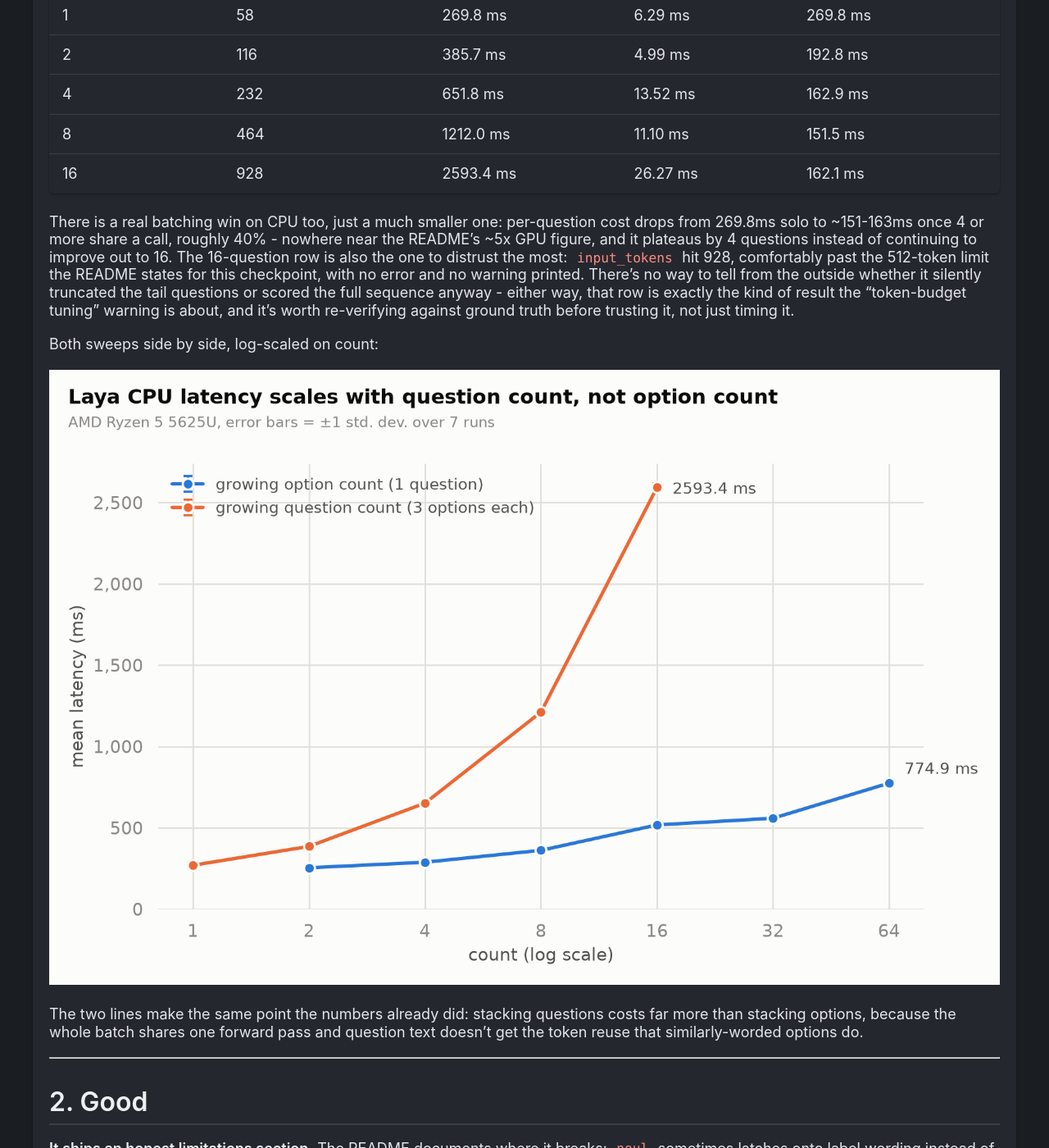
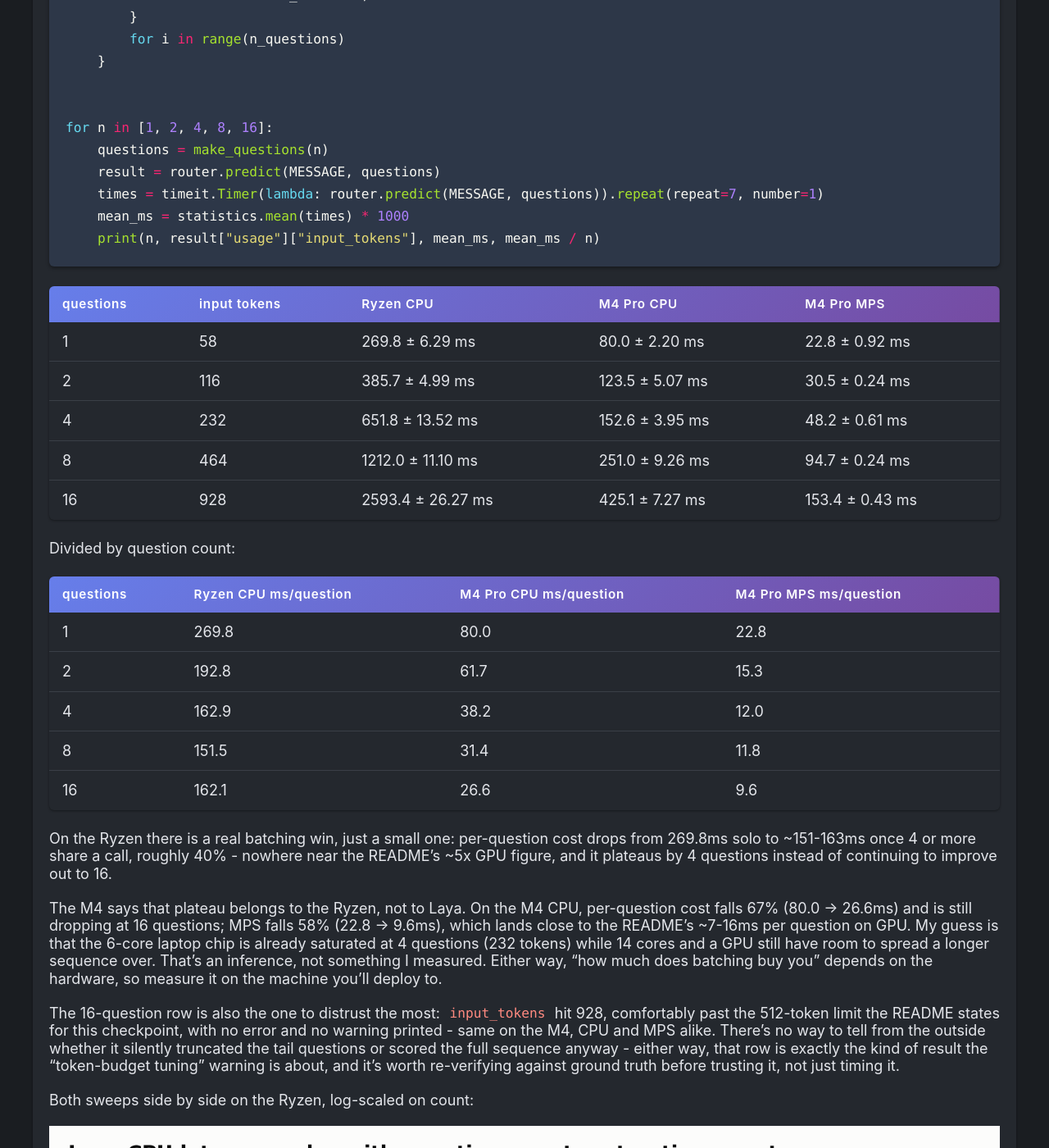
Before and after one commit to CarlosPena00/carlospena00.github.io, a Jekyll site: the page built from _posts/2026-09-24-llm-laya-decision-engine.md, in a window 1280 px wide and 1400 px high, scrolled down 4417 px. Shown: the whole window at 82% size. Built offline with Jekyll 4.4.1, drawn with Linux system fonts in a browser that asks for light colours; some of the changed text lies outside the part shown.

Commit message:
docs(blog): Add Apple M4 Pro CPU/MPS benchmarks to Laya post
Co-Authored-By: Claude Opus 5.5 <noreply@anthropic.com>

````diff
--- a/_posts/2026-09-24-llm-laya-decision-engine.md
+++ b/_posts/2026-09-24-llm-laya-decision-engine.md
@@ -70,6 +70,15 @@ A built-in `Router` looks at the input's language/script and dispatches to one o
 
 That first pass actually read 802ms, with a much wider spread. Turned out other applications were competing for the same cores at the time - closing them and re-running twice in a row gave 522ms ± 4.46ms and 525ms ± 4.79ms, consistently, with the std dev dropping from ~16ms to ~5ms. Lesson worth stating plainly: a single wall-clock CPU timing on a normal desktop is not a benchmark, and the fix isn't a fancier flag on `timeit` - it's closing the other applications and rerunning until the number stops moving.
 
+Re-ran everything in this section on a second machine, an Apple M4 Pro (14 cores, laya 0.3.20, torch 2.14), once pinned to CPU and once on the Apple GPU. One gotcha first: on a Mac, `Router()` silently picks MPS when it's available, so a CPU number needs an explicit `Router(device="cpu")`. The same warning about noisy runs applied here too - of four CPU runs, the second came out 10-20% slower across the board, and the third and fourth agreed within ~5%. Numbers below are from the third:
+
+```text
+M4 Pro CPU : 139.7 ms ± 4.20 ms
+M4 Pro MPS :  39.5 ms ± 2.55 ms
+```
+
+3.7x faster than the Ryzen on CPU alone, 13x on the GPU, same answers on all three (`billing`, `churn_risk` 0.879, routed to `english`).
+
 That test had 3 options total across 3 questions. The README warns that high-cardinality `choice` (50+ options) needs "token-budget tuning," so I swept a single `choice` question from 2 to 64 options, same message, `timeit.repeat(repeat=7, number=1)` each time:
 
 ```python
@@ -91,20 +100,22 @@ for n in [2, 4, 8, 16, 32, 64]:
     print(n, result["usage"]["input_tokens"], statistics.mean(times), statistics.stdev(times))
 ```
 
-| options | input tokens | mean | std |
-|---|---|---|---|
-| 2 | 43 | 254.4 ms | 19.40 ms |
-| 4 | 61 | 288.4 ms | 3.55 ms |
-| 8 | 97 | 361.7 ms | 6.62 ms |
-| 16 | 169 | 517.8 ms | 7.82 ms |
-| 32 | 185 | 558.9 ms | 23.60 ms |
-| 64 | 277 | 774.9 ms | 7.43 ms |
+| options | input tokens | Ryzen CPU | M4 Pro CPU | M4 Pro MPS |
+|---|---|---|---|---|
+| 2 | 43 | 254.4 ± 19.40 ms | 71.4 ± 1.70 ms | 19.9 ± 0.50 ms |
+| 4 | 61 | 288.4 ± 3.55 ms | 75.5 ± 1.13 ms | 22.6 ± 0.28 ms |
+| 8 | 97 | 361.7 ± 6.62 ms | 111.1 ± 6.32 ms | 28.3 ± 1.06 ms |
+| 16 | 169 | 517.8 ± 7.82 ms | 137.6 ± 6.56 ms | 35.5 ± 0.26 ms |
+| 32 | 185 | 558.9 ± 23.60 ms | 145.8 ± 10.31 ms | 38.2 ± 0.35 ms |
+| 64 | 277 | 774.9 ± 7.43 ms | 201.4 ± 5.43 ms | 55.1 ± 0.31 ms |
 
-(Run with the background load from above already closed - a couple of entries still show a wider std dev than the others. Even a "clean" desktop benchmark isn't a lab bench.)
+(Ryzen run with the background load from above already closed - a couple of entries still show a wider std dev than the others. Even a "clean" desktop benchmark isn't a lab bench. The GPU column is the only one with sub-millisecond spread across the board.)
 
-Latency tracks input tokens, not option count directly - the whole `criteria` dict goes into one forward pass, there's no per-option encoding step. 16 -> 32 options barely adds tokens (169 -> 185, since `"describes item number N"` reuses most of its subwords) and latency barely moves (517.8ms -> 558.9ms); 32 -> 64 nearly doubles the token count (185 -> 277) and latency jumps with it (558.9ms -> 774.9ms). The real lever on cost is criteria text length, not the number of buckets - ten verbose options can cost more than fifty terse ones.
+The input token counts are identical on both machines - same tokenizer, same prompt - so the columns are a like-for-like comparison. The M4 CPU runs a steady ~3.3-3.9x faster than the Ryzen, and MPS another ~3.3-3.9x on top of that.
 
-One of these runs also printed a `RuntimeWarning` straight from the library:
+Latency tracks input tokens, not option count directly - the whole `criteria` dict goes into one forward pass, there's no per-option encoding step. 16 -> 32 options barely adds tokens (169 -> 185, since `"describes item number N"` reuses most of its subwords) and latency barely moves (517.8ms -> 558.9ms); 32 -> 64 nearly doubles the token count (185 -> 277) and latency jumps with it (558.9ms -> 774.9ms). The M4 shows the same shape on both devices (137.6 -> 145.8 -> 201.4ms on CPU, 35.5 -> 38.2 -> 55.1ms on MPS), so this is a property of the model, not of one machine. The real lever on cost is criteria text length, not the number of buckets - ten verbose options can cost more than fifty terse ones.
+
+One of these runs also printed a `RuntimeWarning` straight from the library (and it prints again on the M4, at checkpoint load, so it's the checkpoint and not the machine):
 
 ```text
 laya: this checkpoint ships invalid temperatures or values outside [0.5, 5];
@@ -141,21 +152,41 @@ for n in [1, 2, 4, 8, 16]:
     print(n, result["usage"]["input_tokens"], mean_ms, mean_ms / n)
 ```
 
-| questions | input tokens | mean | std | ms/question |
+| questions | input tokens | Ryzen CPU | M4 Pro CPU | M4 Pro MPS |
 |---|---|---|---|---|
-| 1 | 58 | 269.8 ms | 6.29 ms | 269.8 ms |
-| 2 | 116 | 385.7 ms | 4.99 ms | 192.8 ms |
-| 4 | 232 | 651.8 ms | 13.52 ms | 162.9 ms |
-| 8 | 464 | 1212.0 ms | 11.10 ms | 151.5 ms |
-| 16 | 928 | 2593.4 ms | 26.27 ms | 162.1 ms |
+| 1 | 58 | 269.8 ± 6.29 ms | 80.0 ± 2.20 ms | 22.8 ± 0.92 ms |
+| 2 | 116 | 385.7 ± 4.99 ms | 123.5 ± 5.07 ms | 30.5 ± 0.24 ms |
+| 4 | 232 | 651.8 ± 13.52 ms | 152.6 ± 3.95 ms | 48.2 ± 0.61 ms |
+| 8 | 464 | 1212.0 ± 11.10 ms | 251.0 ± 9.26 ms | 94.7 ± 0.24 ms |
+| 16 | 928 | 2593.4 ± 26.27 ms | 425.1 ± 7.27 ms | 153.4 ± 0.43 ms |
 
-There is a real batching win on CPU too, just a much smaller one: per-question cost drops from 269.8ms solo to ~151-163ms once 4 or more share a call, roughly 40% - nowhere near the README's ~5x GPU figure, and it plateaus by 4 questions instead of continuing to improve out to 16. The 16-question row is also the one to distrust the most: `input_tokens` hit 928, comfortably past the 512-token limit the README states for this checkpoint, with no error and no warning printed. There's no way to tell from the outside whether it silently truncated the tail questions or scored the full sequence anyway - either way, that row is exactly the kind of result the "token-budget tuning" warning is about, and it's worth re-verifying against ground truth before trusting it, not just timing it.
+Divided by question count:
 
-Both sweeps side by side, log-scaled on count:
+| questions | Ryzen CPU ms/question | M4 Pro CPU ms/question | M4 Pro MPS ms/question |
+|---|---|---|---|
+| 1 | 269.8 | 80.0 | 22.8 |
+| 2 | 192.8 | 61.7 | 15.3 |
+| 4 | 162.9 | 38.2 | 12.0 |
+| 8 | 151.5 | 31.4 | 11.8 |
+| 16 | 162.1 | 26.6 | 9.6 |
+
+On the Ryzen there is a real batching win, just a small one: per-question cost drops from 269.8ms solo to ~151-163ms once 4 or more share a call, roughly 40% - nowhere near the README's ~5x GPU figure, and it plateaus by 4 questions instead of continuing to improve out to 16.
+
+The M4 says that plateau belongs to the Ryzen, not to Laya. On the M4 CPU, per-question cost falls 67% (80.0 -> 26.6ms) and is still dropping at 16 questions; MPS falls 58% (22.8 -> 9.6ms), which lands close to the README's ~7-16ms per question on GPU. My guess is that the 6-core laptop chip is already saturated at 4 questions (232 tokens) while 14 cores and a GPU still have room to spread a longer sequence over. That's an inference, not something I measured. Either way, "how much does batching buy you" depends on the hardware, so measure it on the machine you'll deploy to.
+
+The 16-question row is also the one to distrust the most: `input_tokens` hit 928, comfortably past the 512-token limit the README states for this checkpoint, with no error and no warning printed - same on the M4, CPU and MPS alike. There's no way to tell from the outside whether it silently truncated the tail questions or scored the full sequence anyway - either way, that row is exactly the kind of result the "token-budget tuning" warning is about, and it's worth re-verifying against ground truth before trusting it, not just timing it.
+
+Both sweeps side by side on the Ryzen, log-scaled on count:
 
 <img src="../../../assets/images/laya_perf_scaling.png" alt="Line chart comparing Laya CPU latency as option count grows (2 to 64, one question) versus question count grows (1 to 16, three options each). The option-count line rises gently from ~254ms to ~775ms. The question-count line rises much more steeply, from ~270ms to ~2593ms at 16 questions.">
 
 The two lines make the same point the numbers already did: stacking questions costs far more than stacking options, because the whole batch shares one forward pass and question text doesn't get the token reuse that similarly-worded options do.
+
+Same two sweeps on the M4 Pro, CPU and GPU on one chart:
+
+<img src="../../../assets/images/laya_perf_scaling_m4.png" alt="Line chart of Laya latency on an Apple M4 Pro, CPU (solid lines) versus MPS GPU (dashed lines), log-scaled on count. On CPU, the option-count line rises from ~71ms to ~201ms at 64 options and the question-count line from ~80ms to ~425ms at 16 questions. On MPS, the option-count line rises from ~20ms to ~55ms and the question-count line from ~23ms to ~153ms.">
+
+The shape is the same as on the Ryzen - the question line bends up far faster than the option line on both devices - just lower on CPU: about a quarter of the Ryzen's height at 64 options (201.4 vs. 774.9ms) and a sixth at 16 questions (425.1 vs. 2593.4ms), since that is where the M4's extra cores help most. The GPU compresses everything further: 64 options on MPS (55.1ms) is cheaper than 2 options on the M4 CPU (71.4ms).
 
 ---
 
````
Also changed, not shown: assets/images/laya_perf_scaling_m4.png (added).
